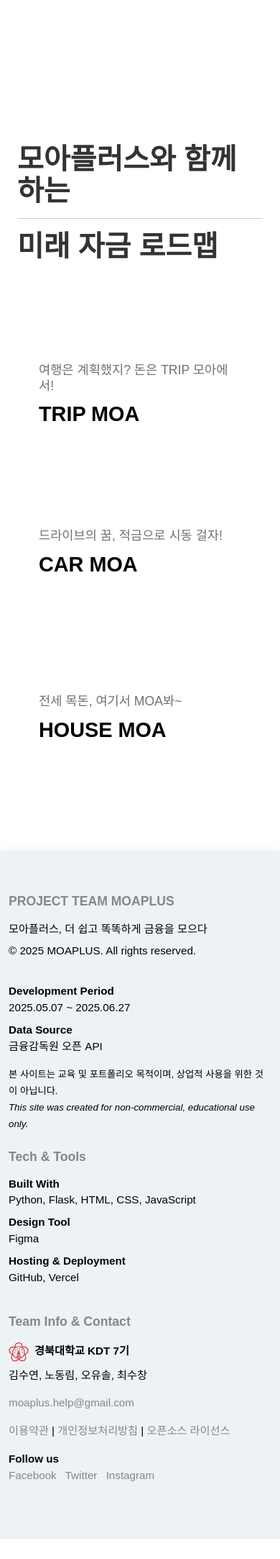
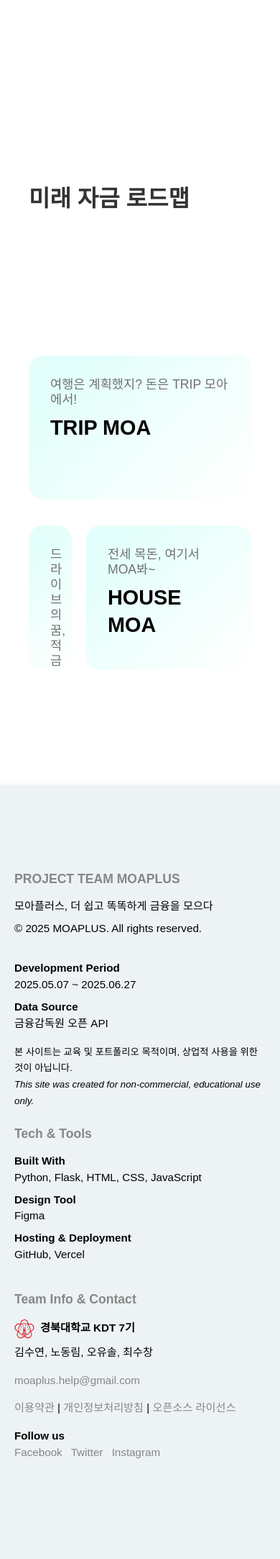
Before and after one commit to rimit000/finance_service_3, a Flask app: page /plus/roadmap in a window 390 px wide; the page is wider, and only the part inside the window is pictured. Shown: the part 186-2352 px from the top of that part at 72% size. Before the commit the page ends 2324 px from the top of that part, so only its background shows below. Run offline with Flask 3, Linux system fonts and the light colour scheme; parts of the project's set-up code (start-up, migrations or seed data) failed here and were passed over; some web fonts are replaced.

Commit message:
로드맵 등

```diff
--- a/Documents/카카오톡 받은 파일/기업프로젝트/기업프로젝트/templates/plus_roadmap.html
+++ b/Documents/카카오톡 받은 파일/기업프로젝트/기업프로젝트/templates/plus_roadmap.html
@@ -3,16 +3,23 @@
 
 {% block content %}
 
-
 <style>
-
+    .container {
+        display: flex;
+        max-width: 1200px;
+        margin: 0 auto;
+        padding: 60px 20px;
+        gap: 60px;
+        min-height: 100vh;
+        align-items: flex-start;
+    }
 
     .left-section {
         flex: 1;
     }
 
     .left-section h1 {
-            font-size: 4rem;
+        font-size: 3rem;
         font-weight: bold;
         color: #333;
         margin-bottom: 40px;
@@ -43,9 +50,11 @@
 
     .right-section {
         flex: 1;
-            display: flex;
-            flex-direction: column;
-            gap: 30px;
+        display: grid;
+        grid-template-columns: 1fr 1fr;
+        grid-template-rows: 1fr 1fr;
+        gap: 20px;
+        height: 420px;
     }
 
     .solution-box {
@@ -57,7 +66,6 @@
         overflow: hidden;
         cursor: pointer;
         transition: transform 0.3s ease;
-            height: 200px;
         display: flex;
         flex-direction: column;
         justify-content: space-between;
@@ -94,39 +102,46 @@
         position: absolute;
         top: 0;
         right: 0;
-            width: 100%;
-            height: 100%;
-            background-size: cover;
+        width: 150%;
+        height: 150%;
+        background-size: 200% auto;
         background-position: center;
         background-repeat: no-repeat;
         opacity: 0;
-            transform: translateX(100px);
+        transform: translateX(100px) scale(1.2);
         transition: all 0.5s ease;
         z-index: 1;
     }
 
     .solution-box:hover .hover-image {
         opacity: 0.9;
-            transform: translateX(0);
-            animation: slideFrames 1s ease-out;
+        transform: translateX(0) scale(1.2);
+        animation: slideFrames 0.7s ease-out;
+    }
+
+    .solution-box:hover h2,
+    .solution-box:hover h3 {
+        color: #ffffff;
+        transition: color 0.3s ease; /* 부드러운 색상 전환 효과 */
     }
 
     @keyframes slideFrames {
-            0% { transform: translateX(100px); }
-            10% { transform: translateX(90px); }
-            20% { transform: translateX(80px); }
-            30% { transform: translateX(70px); }
-            40% { transform: translateX(60px); }
-            50% { transform: translateX(50px); }
-            60% { transform: translateX(40px); }
-            70% { transform: translateX(30px); }
-            80% { transform: translateX(20px); }
-            90% { transform: translateX(10px); }
-            100% { transform: translateX(0); }
+        0% { transform: translateX(100px) scale(1.2); }
+        10% { transform: translateX(90px) scale(1.2); }
+        20% { transform: translateX(80px) scale(1.2); }
+        30% { transform: translateX(70px) scale(1.2); }
+        40% { transform: translateX(60px) scale(1.2); }
+        50% { transform: translateX(50px) scale(1.2); }
+        60% { transform: translateX(40px) scale(1.2); }
+        70% { transform: translateX(30px) scale(1.2); }
+        80% { transform: translateX(20px) scale(1.2); }
+        90% { transform: translateX(10px) scale(1.2); }
+        100% { transform: translateX(0) scale(1.2); }
     }
-
     .box1 {
-            background: linear-gradient(135deg, #ffffff 0%, #ffffff 100%);
+        background: linear-gradient(135deg, #e4fffb 20%, #ffffff 100%);
+        grid-column: 1;
+        grid-row: 1;
     }
 
     .box1 .hover-image {
@@ -134,7 +149,9 @@
     }
 
     .box2 {
-            background: linear-gradient(135deg, #ffffff 0%, #ffffff 100%);
+        background: linear-gradient(135deg, #e4fffb 20%, #ffffff 100%);
+        grid-column: 2;
+        grid-row: 2;
     }
 
     .box2 .hover-image {
@@ -142,7 +159,9 @@
     }
 
     .box3 {
-            background: linear-gradient(135deg, #ffffff 0%, #ffffff 100%);
+        background: linear-gradient(135deg, #e4fffb 20%, #ffffff 100%);
+        grid-column: 1;
+        grid-row: 2;
     }
 
     .box3 .hover-image {
@@ -156,15 +175,30 @@
         }
 
         .left-section h1 {
-                font-size: 2.5rem;
+            font-size: 2rem;
         }
+
+        .right-section {
+            grid-template-columns: 1fr;
+            grid-template-rows: auto auto auto;
+            height: 300px;
+        }
+
+        .box1, .box2, .box3 {
+            grid-column: 1;
+            height: 200px;
+        }
+
+        .box1 { grid-column: 1 / 3; grid-row: 1; }  /* 위쪽 전체 */
+        .box2 { grid-column: 1; grid-row: 2; }      /* 왼쪽 아래 */
+        .box3 { grid-column: 2; grid-row: 2; }      /* 오른쪽 아래 */
         }
 </style>
 
 <body>
     <div class="container">
         <div class="left-section">
-            <h1>모아플러스와 함께하는<hr>미래 자금 로드맵</h1>
+            <h1>미래 자금 로드맵</h1>
             <p>
                 <br>
 
@@ -173,21 +207,21 @@
         </div>
 
         <div class="right-section">
-            <div class="solution-box box1"  onclick="navigateToPage('trip')">
+            <div class="solution-box box1" onclick="navigateToPage('trip')">
                 <div class="hover-image"></div>
                 <h3>여행은 계획했지? 돈은 TRIP 모아에서!</h3>
                 <h2>TRIP MOA</h2>
                 <div class="brand"></div>
             </div>
 
-            <div class="solution-box box2"  onclick="navigateToPage('car')">
+            <div class="solution-box box2" onclick="navigateToPage('car')">
                 <div class="hover-image"></div>
                 <h3>드라이브의 꿈, 적금으로 시동 걸자! </h3>
                 <h2>CAR MOA</h2>
                 <div class="brand"></div>
             </div>
 
-            <div class="solution-box box3"  onclick="navigateToPage('house')">
+            <div class="solution-box box3" onclick="navigateToPage('house')">
                 <div class="hover-image"></div>
                 <h3>전세 목돈, 여기서 MOA봐~</h3>
                 <h2>HOUSE MOA</h2>
```
Lines whose indentation alone changed are shown as unchanged.
